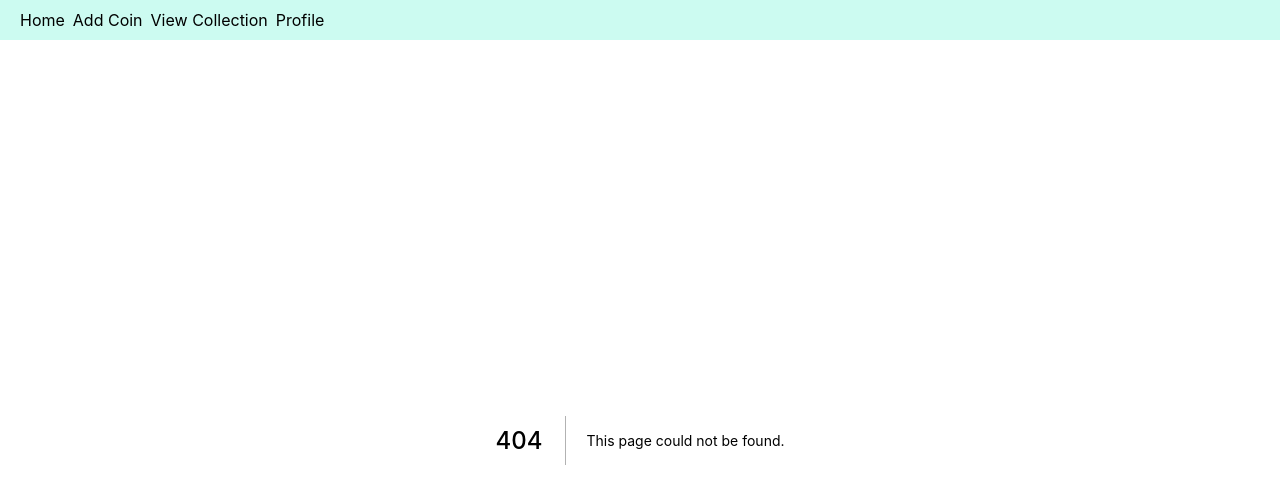
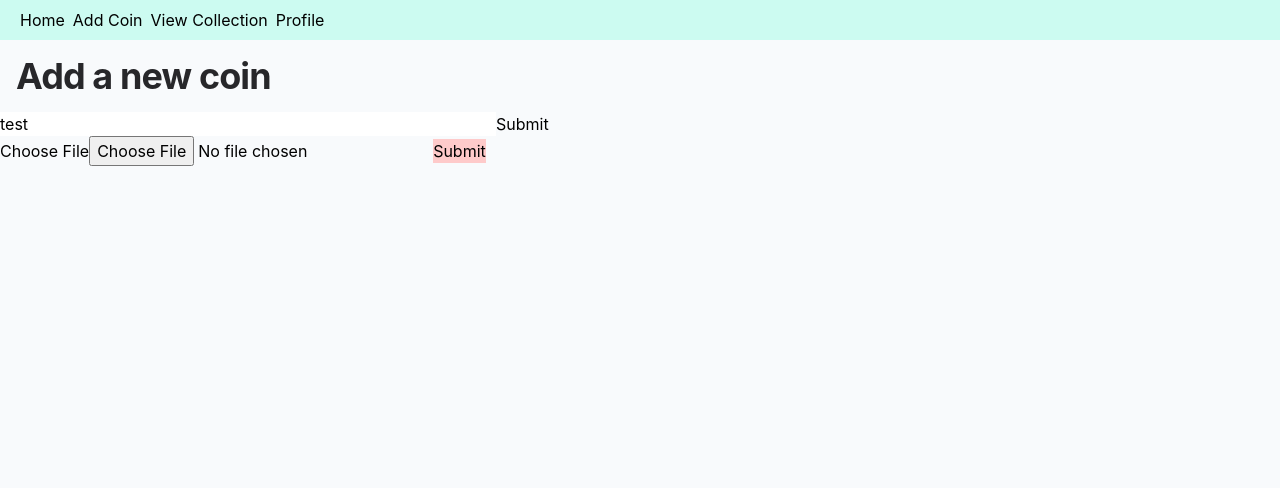
Before and after one commit to animanamit/coincollection, a Next.js app: page /addcoin in a window 1280 px wide. Before the commit this address had no page. Shown: the top 488 px of the page. Built offline with nearby package versions, Linux system fonts and the light colour scheme.

Commit message:
starting firebase config and uploading stuff

```diff
--- a/components/navbar/navbar.component.tsx
+++ b/components/navbar/navbar.component.tsx
@@ -1,10 +1,16 @@
+import Link from "next/link";
+
 const NavBar = () => {
   return (
     <div className="bg-teal-100 w-screen flex justify-between">
       <div className="mx-2 p-2">
         <ul className="flex">
-          <li className="mx-1">Home</li>
-          <li className="mx-1">Add Coin</li>
+          <li className="mx-1">
+            <Link href="/">Home</Link>
+          </li>
+          <li className="mx-1">
+            <Link href="/addcoin">Add Coin</Link>
+          </li>
           <li className="mx-1">View Collection</li>
           <li className="mx-1">Profile</li>
         </ul>
--- /dev/null
+++ b/firebase/firebase.js
@@ -0,0 +1,31 @@
+// Import the functions you need from the SDKs you need
+import { initializeApp } from "firebase/app";
+
+import { getFirestore } from "firebase/firestore";
+
+import { getStorage, ref } from "firebase/storage";
+
+// TODO: Add SDKs for Firebase products that you want to use
+// https://firebase.google.com/docs/web/setup#available-libraries
+
+// Your web app's Firebase configuration
+const firebaseConfig = {
+  apiKey: "AIzaSyDyrhVDxKEaV5upiYe6ErJ3WpVgSWVLqLg",
+  authDomain: "coincollection-44595.firebaseapp.com",
+  projectId: "coincollection-44595",
+  storageBucket: "coincollection-44595.appspot.com",
+  messagingSenderId: "572532360773",
+  appId: "1:572532360773:web:27e273b2d7c811e066852c",
+};
+
+// Initialize Firebase
+const app = initializeApp(firebaseConfig);
+
+const database = getFirestore(app);
+
+const storage = getStorage(app);
+
+const storageRef = ref(storage);
+
+const coinStorageRef = ref(storage, "coins");
+export { database, storage, storageRef, coinStorageRef };
--- a/package.json
+++ b/package.json
@@ -7,7 +7,6 @@
     "build": "next build",
     "start": "next start",
     "lint": "next lint",
-    "prepare": "husky install",
     "pre-commit": "next lint",
     "type-check": "tsc --project tsconfig.json --pretty --noEmit"
   },
@@ -21,11 +20,13 @@
     "eslint-plugin-react-hooks": "4.3.0",
     "eslint-plugin-security": "1.4.0",
     "eslint-plugin-simple-import-sort": "7.0.0",
+    "firebase": "^9.7.0",
     "next": "12.1.6",
     "next-sanity": "^0.5.2",
     "next-sanity-image": "^3.2.1",
     "react": "18.1.0",
-    "react-dom": "18.1.0"
+    "react-dom": "18.1.0",
+    "react-hook-form": "^7.30.0"
   },
   "devDependencies": {
     "@types/node": "17.0.31",
--- /dev/null
+++ b/pages/addcoin.tsx
@@ -0,0 +1,72 @@
+// import { storageRef } from "../firebase/firebase";
+// import { collection, addDoc } from "firebase/firestore";
+// import { uploadBytes, ref } from "firebase/storage";
+import { useState } from "react";
+
+import { useForm, SubmitHandler } from "react-hook-form";
+
+type Inputs = {
+  example: string;
+  exampleRequired: string;
+};
+
+const AddCoin = () => {
+  const [, setFile] = useState<File>();
+
+  const {
+    register,
+    handleSubmit,
+
+    formState: { errors },
+  } = useForm<Inputs>();
+  const onSubmit: SubmitHandler<Inputs> = (data) => console.log(data);
+
+  const handleFile = (e: React.ChangeEvent) => {
+    const target = e.currentTarget as HTMLInputElement;
+    const image = (target.files as FileList)[0];
+    setFile(image);
+  };
+
+  const submit = async () => {
+    // try {
+    //   const fileRef = ref(storageRef, "coins/example");
+    //   console.log("trying to upload");
+    //   uploadBytes(fileRef, file).then(() => {
+    //     console.log("Uploaded a blob or file!");
+    //   });
+    // } catch (err) {
+    //   console.log(err);
+    // }
+  };
+
+  const chooseFile = () => {};
+
+  return (
+    <div className="bg-slate-50 h-screen mx-auto">
+      <h2 className="tracking-tight text-zinc-800 font-bold text-4xl p-4">
+        Add a new coin
+      </h2>
+
+      <div className="flex flex-col">
+        <form onSubmit={handleSubmit(onSubmit)}>
+          {/* register your input into the hook by invoking the "register" function */}
+          <input defaultValue="test" {...register("example")} />
+
+          {/* include validation with required or other standard HTML validation rules */}
+          <input {...register("exampleRequired", { required: true })} />
+          {/* errors will return when field validation fails  */}
+          {errors.exampleRequired && <span>This field is required</span>}
+
+          <input type="submit" />
+        </form>
+      </div>
+      <button onClick={chooseFile}>Choose File</button>
+      <input type="file" onChange={handleFile} />
+      <button className="bg-red-200" onClick={submit}>
+        Submit
+      </button>
+    </div>
+  );
+};
+
+export default AddCoin;
```
Also changed, not shown: 1 other file (tests, documents, lock files or other folders).
